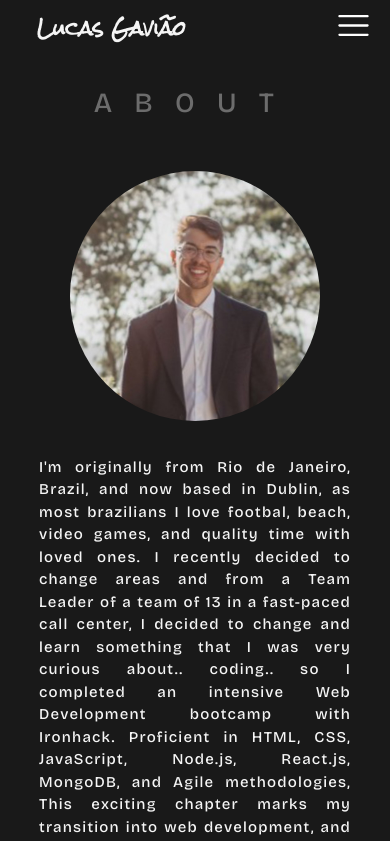
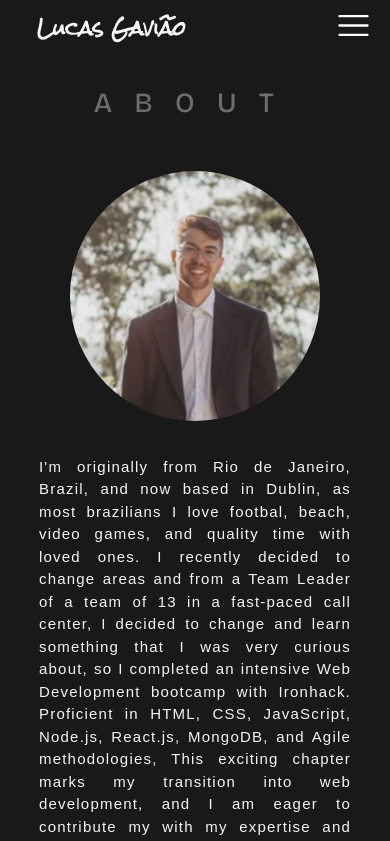
Before and after one commit to Lucas-Portfolio/myPortfolio, a React (Create React App) app: page /about in a window 390 px wide. Shown: the top 841 px of the page. Built offline with nearby package versions, Linux system fonts and the light colour scheme; a web font is replaced by a local one.

Commit message:
another commit

```diff
--- a/src/pages/About/AboutPage.js
+++ b/src/pages/About/AboutPage.js
@@ -36,8 +36,8 @@ function AboutPage() {
           as most brazilians I love footbal, beach, video games, and quality
           time with loved ones. I recently decided to change areas and from a
           Team Leader of a team of 13 in a fast-paced call center, I decided to
-          change and learn something that I was very curious about.. coding.. so
-          I completed an intensive Web Development bootcamp with Ironhack.
+          change and learn something that I was very curious about, so I
+          completed an intensive Web Development bootcamp with Ironhack.
           Proficient in HTML, CSS, JavaScript, Node.js, React.js, MongoDB, and
           Agile methodologies, This exciting chapter marks my transition into
           web development, and I am eager to contribute my with my expertise and
--- a/src/pages/About/about.module.css
+++ b/src/pages/About/about.module.css
@@ -1,5 +1,5 @@
 
-@media(max-width: 767px) and (min-height: 844px){
+@media(max-width: 767px) and (min-height: 800px){
   .AboutPage{
     display: flex;
     flex-direction: column;
@@ -34,6 +34,7 @@
     margin-top: 35px;
     font-size: 15px;
     text-align: justify;
+    font-family: Arial, Helvetica, sans-serif;
     letter-spacing: 0.08em;
     width: 80%;
 
```
